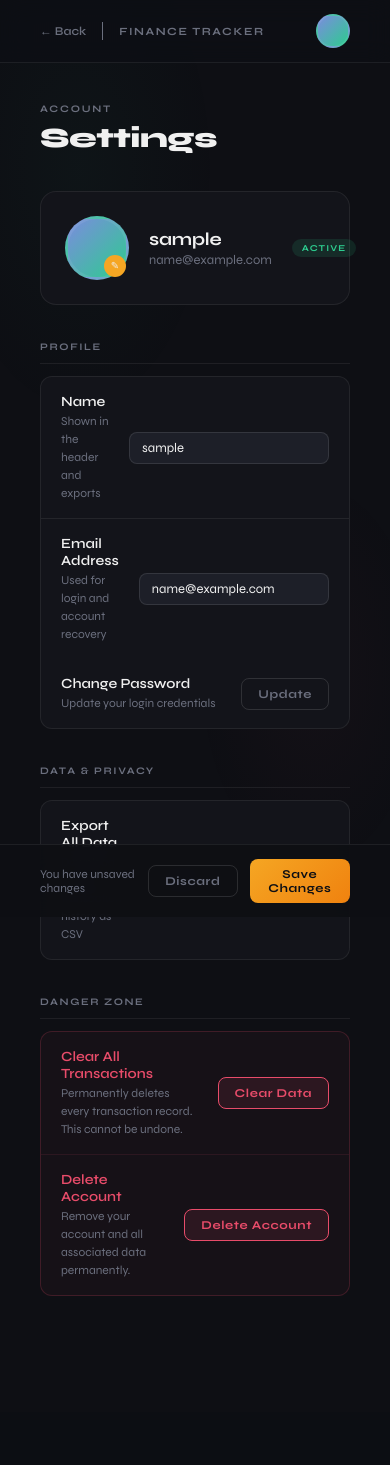
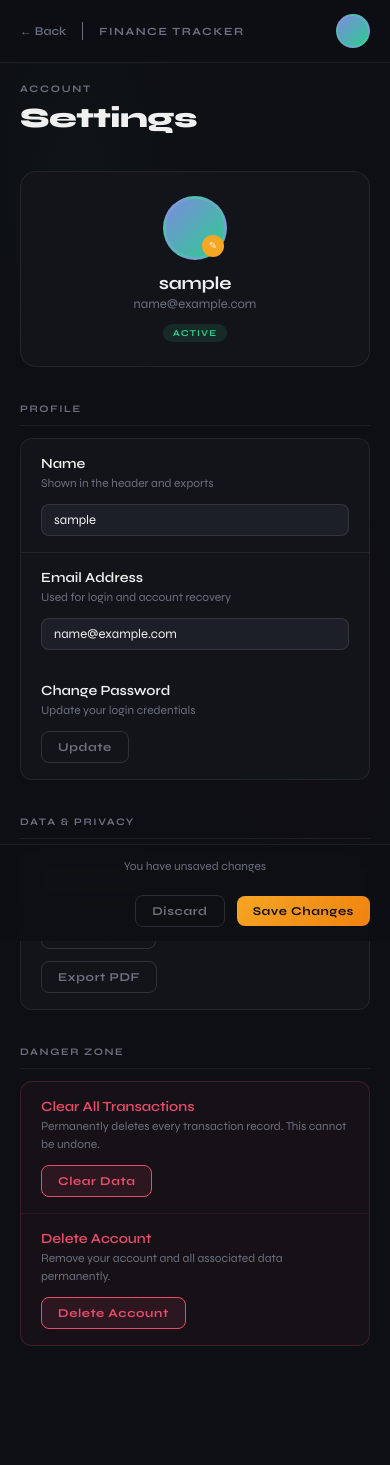
Before and after one commit to Danso-ui/Finanace-Tracker---Python, a Flask app: page /settings in a window 390 px wide. Shown: the top 1465 px of the page. Before the commit the page ends 1296 px from the top, so only its background shows below. Run offline with Flask 3, Linux system fonts and the light colour scheme; the visitor is signed in with stand-in values (Sample User, id 1).

Commit message:
Enhance responsive design for mobile and tablet views across styles and templates, and improve password visibility toggle accessibility

```diff
--- a/templates/login.html
+++ b/templates/login.html
@@ -53,7 +53,7 @@
             placeholder="Your password"
             required
           />
-          <button type="button" class="toggle-password">
+          <button type="button" class="toggle-password" title="Toggle password visibility">
             <svg
               xmlns="http://www.w3.org/2000/svg"
               width="20"
--- a/templates/settings.html
+++ b/templates/settings.html
@@ -49,6 +49,7 @@
         top: 0;
         z-index: 100;
         background: rgba(14,15,20,0.85);
+        -webkit-backdrop-filter: blur(12px);
         backdrop-filter: blur(12px);
         border-bottom: 1px solid var(--border);
         display: flex;
@@ -297,6 +298,7 @@
         position: fixed;
         bottom: 0; left: 0; right: 0;
         background: rgba(14,15,20,0.95);
+        -webkit-backdrop-filter: blur(12px);
         backdrop-filter: blur(12px);
         border-top: 1px solid var(--border);
         padding: 14px 40px;
@@ -372,6 +374,51 @@
       .swatch.gold   { background: #f5a623; }
       .swatch.red    { background: #e84c6a; }
       .swatch.purple { background: #a76de8; }
+
+      /* =========================================
+         RESPONSIVE DESIGN (Tablets & Mobile)
+         ========================================= */
+      @media (max-width: 768px) {
+        /* Reduce side padding */
+        .topbar { padding: 14px 20px; }
+        .page-wrap { padding: 20px 20px 100px; }
+
+        /* Stack Profile Card */
+        .profile-card {
+          flex-direction: column;
+          text-align: center;
+          gap: 12px;
+        }
+
+        /* Stack Setting Rows */
+        .setting-row {
+          flex-direction: column;
+          align-items: flex-start;
+          gap: 12px;
+        }
+
+        /* Make inputs full width */
+        .setting-input, .setting-select {
+          width: 100%;
+        }
+
+        /* Make modals responsive */
+        .modal-box {
+          width: 90%;
+          padding: 20px;
+        }
+
+        /* Adjust Save Bar */
+        .save-bar {
+          padding: 14px 20px;
+          flex-wrap: wrap;
+        }
+        .save-bar-msg {
+          width: 100%;
+          text-align: center;
+          margin-bottom: 10px;
+        }
+      }
     </style>
   </head>
   <body>
--- a/templates/signup.html
+++ b/templates/signup.html
@@ -64,7 +64,7 @@
             placeholder="Your password"
             required
           />
-          <button type="button" class="toggle-password">
+          <button type="button" class="toggle-password" title="Toggle password visibility" aria-label="Toggle password visibility">
             <svg
               xmlns="http://www.w3.org/2000/svg"
               width="20"
@@ -91,7 +91,7 @@
             placeholder="Confirm your password"
             required
           />
-          <button type="button" class="toggle-password">
+          <button type="button" class="toggle-password" title="Toggle password visibility" aria-label="Toggle password visibility">
             <svg
               xmlns="http://www.w3.org/2000/svg"
               width="20"
```
Also changed, not shown: static/history.css (+45 -0 lines), static/styles.css (+43 -0 lines).
